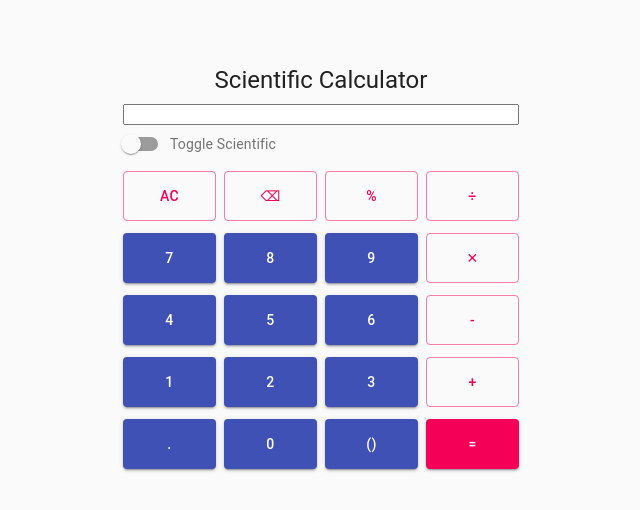
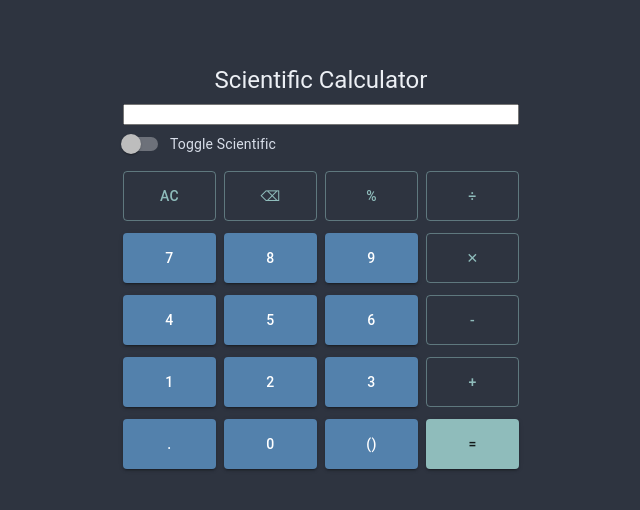
Before and after one commit to Anirudh-C/react-calc, a React (Vite) app: page / in a window 1280 px wide. Shown: the top 510 px of the page, without its empty margins (319-959 px from the left). Built offline with nearby package versions, Linux system fonts and the light colour scheme.

Commit message:
add: dark mode

```diff
--- a/src/Layout.js
+++ b/src/Layout.js
@@ -97,6 +97,7 @@ function Layout(props) {
               <FormControlLabel
                 control={<Switch
                            checked={scientific}
+                           color="secondary"
                            onChange={() =>
                                      scientific ? setScientific(false) : setScientific(true)}/>}
                 label={<Typography variant="body2" color="textSecondary">
--- a/src/index.js
+++ b/src/index.js
@@ -2,4 +2,29 @@ import React from 'react';
 import ReactDOM from 'react-dom';
 import App from './App';
 
-ReactDOM.render(<App />, document.getElementById('app'));
+import { ThemeProvider, createMuiTheme } from '@material-ui/core/styles';
+
+const theme = createMuiTheme({
+    palette: {
+        primary: {
+            main: "#5381ac",
+        },
+        secondary: {
+            main: "#8fbcbb"
+        },
+        type: "dark",
+        background: {
+            default: "#2e3440",
+        },
+        text: {
+            primary: "#eceff4",
+            secondary: "#d8dee9"
+        }
+    }
+});
+
+ReactDOM.render(
+    <ThemeProvider theme={theme}>
+      <App />
+    </ThemeProvider>,
+    document.getElementById('app'));
```
